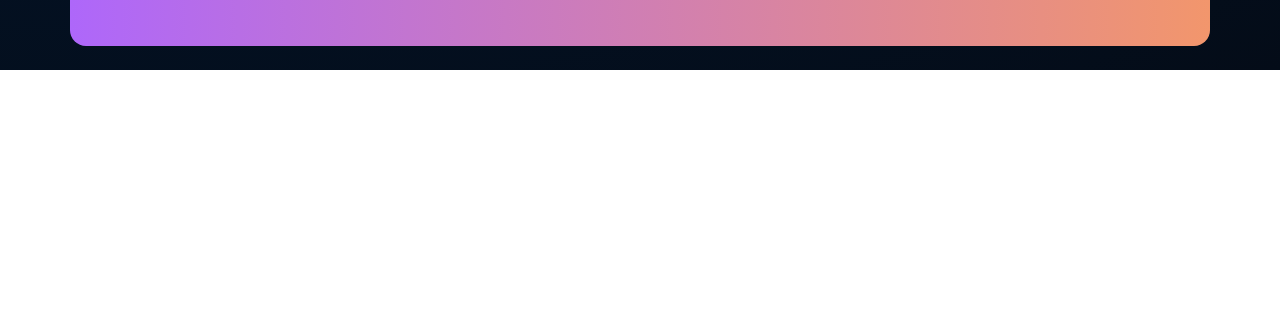
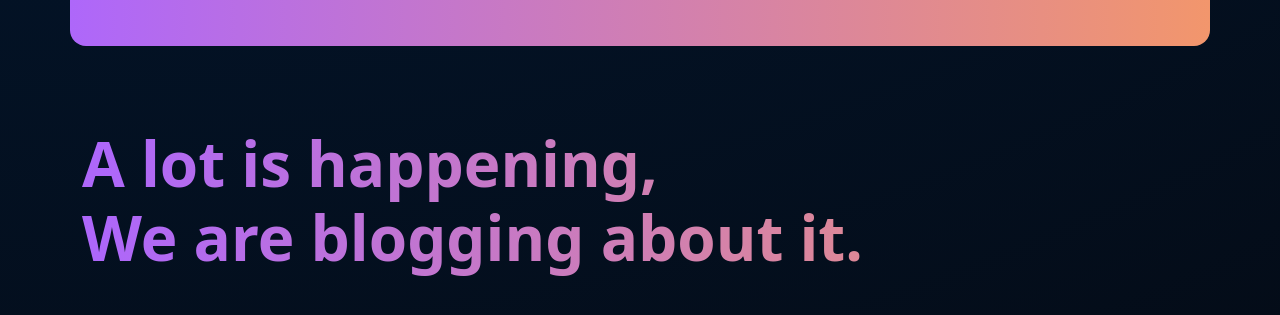
Before and after one commit to ivandanilovv/gpt3-landing-page, a Nuxt app: page / in a window 1280 px wide. Shown: the part 3042-3357 px from the top of the page. Before the commit the page ends 3112 px from the top, so only its background shows below. Built offline with nearby package versions, Linux system fonts and the light colour scheme.

Commit message:
Created Blog section

```diff
--- /dev/null
+++ b/components/Blog.vue
@@ -0,0 +1,21 @@
+<template>
+  <div class="container py-5">
+    <h1 class="text-gradient m-0 py-2">
+      A lot is happening,<br/>
+      We are blogging about it.
+    </h1>
+  </div>
+</template>
+
+<script>
+export default {
+  name: "Blog"
+}
+</script>
+
+<style scoped>
+h1 {
+  font-size: 62px;
+  font-weight: 800;
+}
+</style>
--- a/pages/index.vue
+++ b/pages/index.vue
@@ -8,6 +8,7 @@
     </div>
     <the-possibilities/>
     <register-today/>
+    <blog/>
   </div>
 </template>
 
@@ -19,9 +20,10 @@ import SocialMediaLinks from "@/components/SocialMediaLinks";
 import TheFuture from "@/components/TheFuture";
 import ThePossibilities from "@/components/ThePossibilities";
 import RegisterToday from "@/components/RegisterToday";
+import Blog from "@/components/Blog";
 
 export default {
   name: 'IndexPage',
-  components: {RegisterToday, ThePossibilities, TheFuture, SocialMediaLinks, WhatIsGPT3, HeroSection, CustomNavbar}
+  components: {Blog, RegisterToday, ThePossibilities, TheFuture, SocialMediaLinks, WhatIsGPT3, HeroSection, CustomNavbar}
 }
 </script>
```
